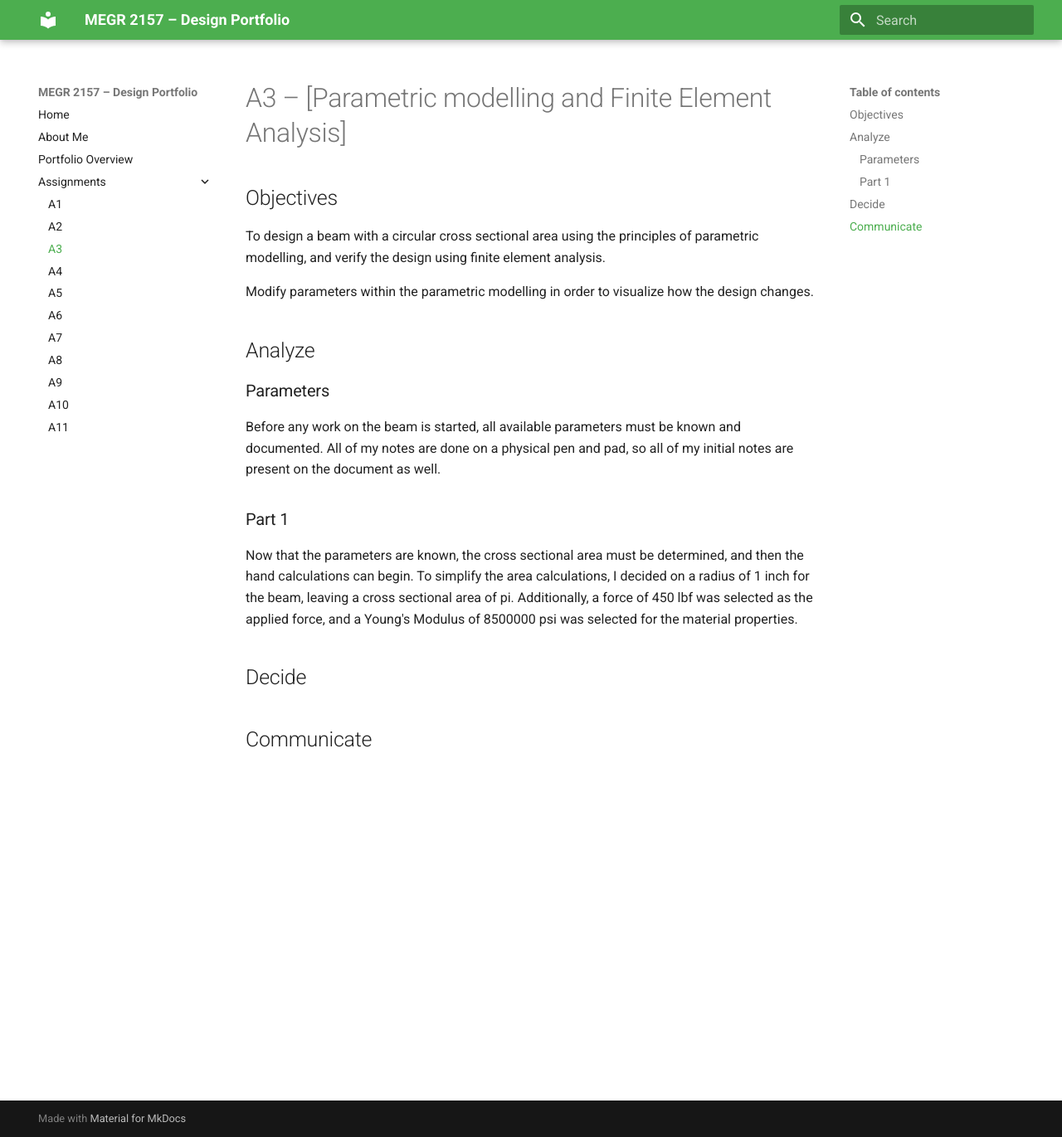
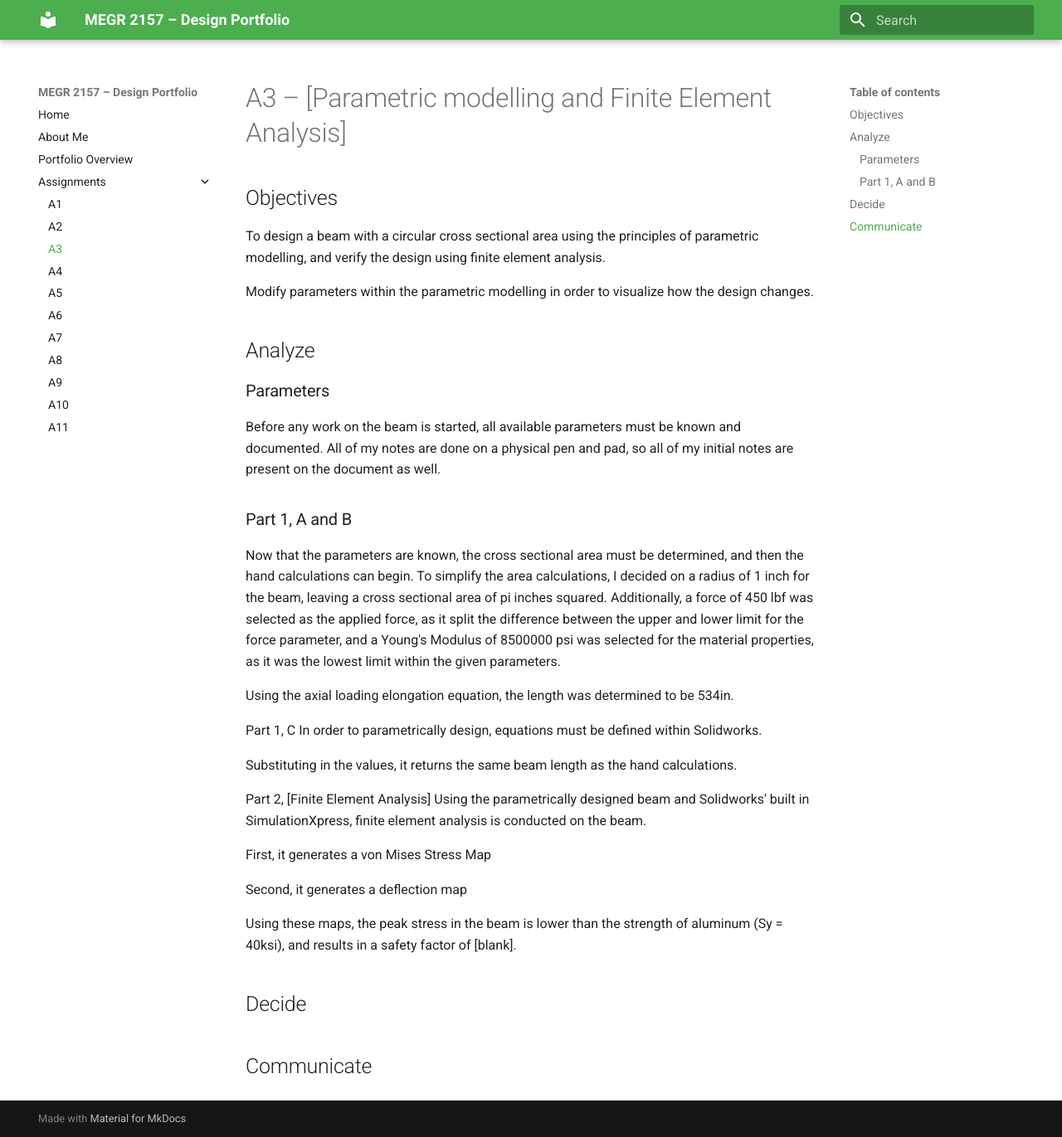
Before and after one commit to CadlesCelica/megr2157-portfolio, an MkDocs documentation site: the page built from docs/assignments/A03/index.md, in a window 1280 px wide and 1371 px high. Shown: the whole window at 83% size. Built offline with MkDocs 1.6.1 and Material for MkDocs 9.7.7, drawn with Linux system fonts in a browser that asks for light colours.

Commit message:
FEA Text

```diff
--- a/docs/assignments/A03/index.md
+++ b/docs/assignments/A03/index.md
@@ -9,11 +9,25 @@ Modify parameters within the parametric modelling in order to visualize how the
 ### Parameters
 Before any work on the beam is started, all available parameters must be known and documented. All of my notes are done on a physical pen and pad, so all of my initial notes are present on the document as well.
 
-### Part 1
+### Part 1, A and B
 Now that the parameters are known, the cross sectional area must be determined, and then the hand calculations can begin.
-To simplify the area calculations, I decided on a radius of 1 inch for the beam, leaving a cross sectional area of pi. Additionally, a force of 450 lbf was selected as the applied force, and a Young's Modulus of 8500000 psi was selected for the material properties.
+To simplify the area calculations, I decided on a radius of 1 inch for the beam, leaving a cross sectional area of pi inches squared. Additionally, a force of 450 lbf was selected as the applied force, as it split the difference between the upper and lower limit for the force parameter, and a Young's Modulus of 8500000 psi was selected for the material properties, as it was the lowest limit within the given parameters.
 
+Using the axial loading elongation equation, the length was determined to be 534in.
 
+Part 1, C
+In order to parametrically design, equations must be defined within Solidworks.
+
+Substituting in the values, it returns the same beam length as the hand calculations.
+
+Part 2, [Finite Element Analysis]
+Using the parametrically designed beam and Solidworks' built in SimulationXpress, finite element analysis is conducted on the beam.
+
+First, it generates a von Mises Stress Map
+
+Second, it generates a deflection map
+
+Using these maps, the peak stress in the beam is lower than the strength of aluminum (Sy = 40ksi), and results in a safety factor of [blank].
 
 ## Decide
 
```
